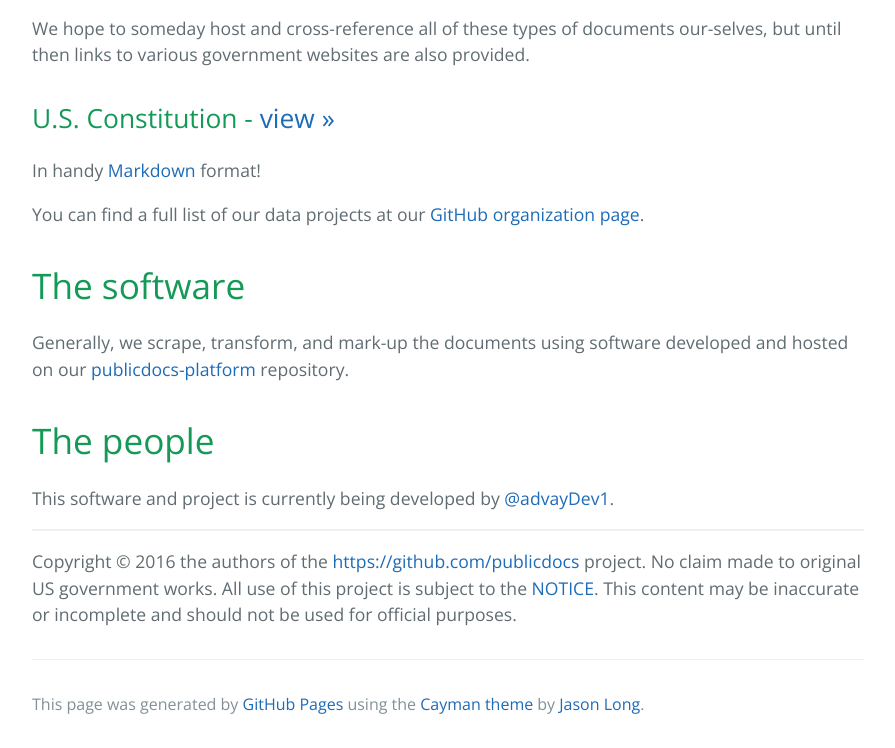
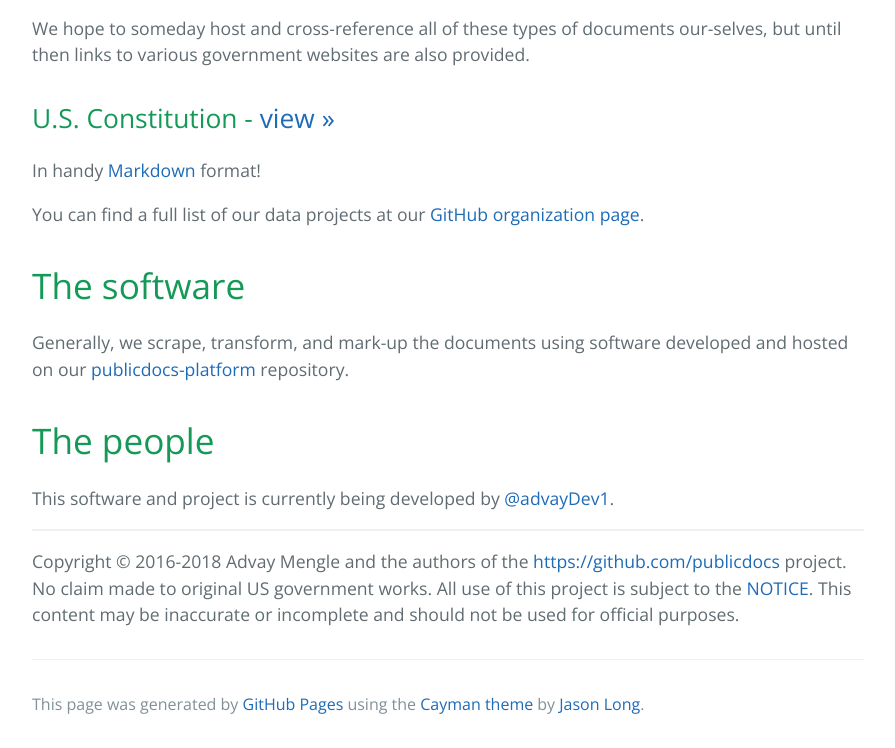
Before and after one commit to publicdocs/publicdocs.github.io, a plain HTML site: page index.html in a window 1280 px wide. Shown: the part 1570-2318 px from the top of the page, without its empty margins (192-1087 px from the left). Drawn offline with nearby package versions, Linux system fonts and the light colour scheme.

Commit message:
Update index.html

```diff
--- a/index.html
+++ b/index.html
@@ -21,7 +21,7 @@
 
 <hr>
 
-<p><strong><em>All use of this project is subject to the <a href="https://github.com/publicdocs/notice/blob/master/NOTICE">NOTICE</a>. This content may be inaccurate or incomplete, should not be used for official purposes, and is not legal advice. Not affiliated with any government agency. See NOTICE for further disclaimers.</em></strong></p>
+<p><strong><em>All use of this project is subject to the <a href="https://publicdocs.github.io/notice/NOTICE.txt">NOTICE</a>. This content may be inaccurate or incomplete, should not be used for official purposes, and is not legal advice. Not affiliated with any government agency. See NOTICE for further disclaimers.</em></strong></p>
 
 <hr>
 
@@ -91,7 +91,7 @@
 
 <hr>
 
-<p>Copyright © 2016 the authors of the <a href="https://github.com/publicdocs">https://github.com/publicdocs</a> project. No claim made to original US government works. All use of this project is subject to the <a href="https://github.com/publicdocs/notice/blob/master/NOTICE">NOTICE</a>. This content may be inaccurate or incomplete and should not be used for official purposes.</p>
+<p>Copyright © 2016-2018 Advay Mengle and the authors of the <a href="https://github.com/publicdocs">https://github.com/publicdocs</a> project. No claim made to original US government works. All use of this project is subject to the <a href="https://publicdocs.github.io/notice/NOTICE.txt">NOTICE</a>. This content may be inaccurate or incomplete and should not be used for official purposes.</p>
 
       <footer class="site-footer">
 
```
